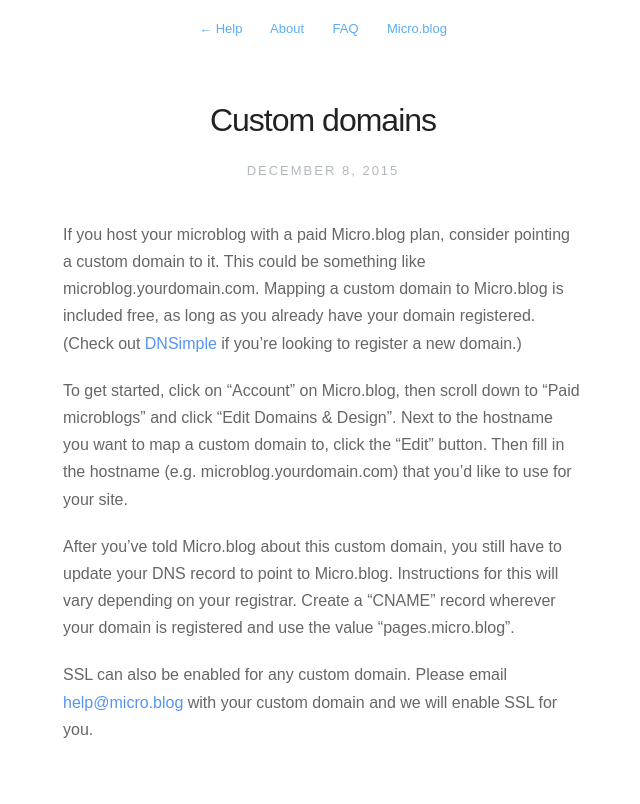
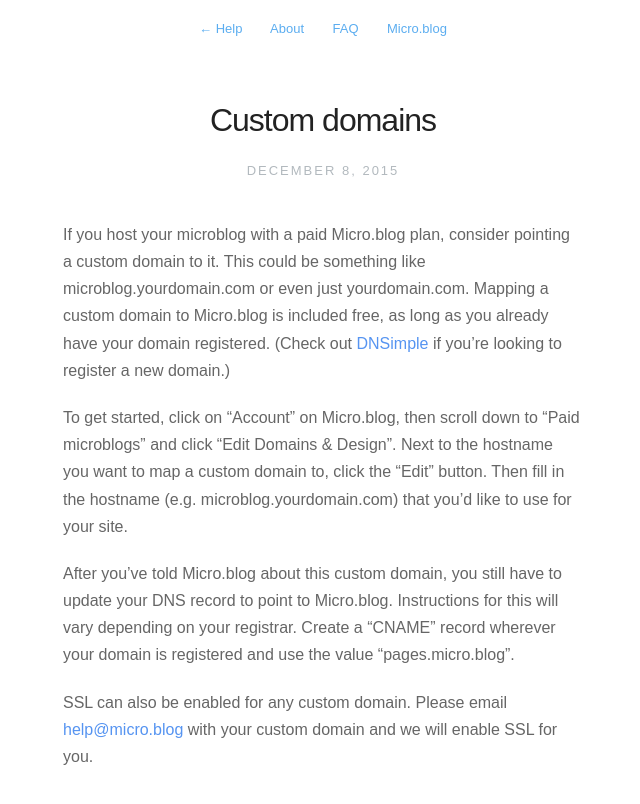
Before and after one commit to microdotblog/help.micro.blog, a Jekyll site: the page built from _posts/2015-12-08-custom-domains.markdown, in a window 1280 px wide. Shown: the top 804 px of the page, without its empty margins (317-957 px from the left). Built offline with Jekyll 4.4.1, drawn with Linux system fonts in a browser that asks for light colours; nearby versions of some CDN libraries.

Commit message:
Updated help to mention yourdomain.com example.

```diff
--- a/_posts/2015-12-08-custom-domains.markdown
+++ b/_posts/2015-12-08-custom-domains.markdown
@@ -4,7 +4,7 @@
 description: Point your custom domain to Micro.blog.
 ---
 
-If you host your microblog with a paid Micro.blog plan, consider pointing a custom domain to it. This could be something like microblog.yourdomain.com. Mapping a custom domain to Micro.blog is included free, as long as you already have your domain registered. (Check out [DNSimple](https://dnsimple.com/r/9fc1dd2e59824b) if you're looking to register a new domain.)
+If you host your microblog with a paid Micro.blog plan, consider pointing a custom domain to it. This could be something like microblog.yourdomain.com or even just yourdomain.com. Mapping a custom domain to Micro.blog is included free, as long as you already have your domain registered. (Check out [DNSimple](https://dnsimple.com/r/9fc1dd2e59824b) if you're looking to register a new domain.)
 
 To get started, click on "Account" on Micro.blog, then scroll down to "Paid microblogs" and click "Edit Domains & Design". Next to the hostname you want to map a custom domain to, click the "Edit" button. Then fill in the hostname (e.g. microblog.yourdomain.com) that you'd like to use for your site.
 
```
